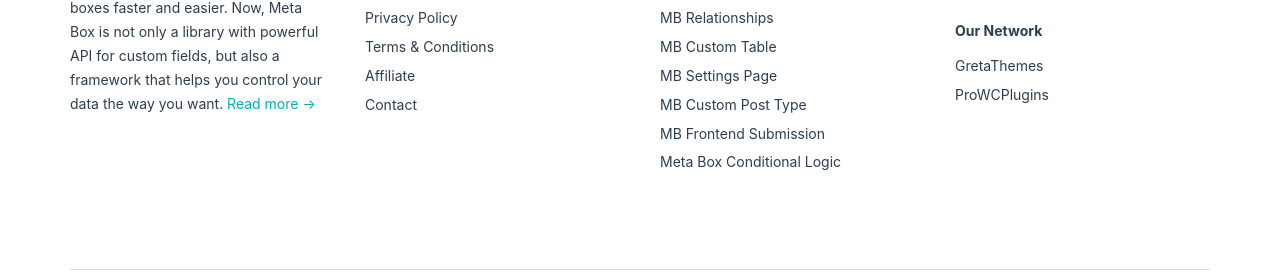
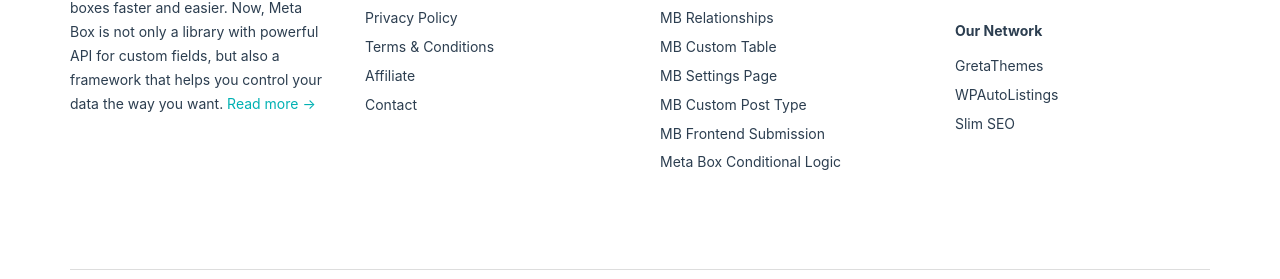
Before and after one commit to wpmetabox/docs, a Jekyll site: the page built from index.md, in a window 1280 px wide and 900 px high, scrolled down 933 px. Shown: the part 518-797 px from the top of the window. Built offline with Jekyll 4.4.1, drawn with Linux system fonts in a browser that asks for light colours; comment, search, counter and statistics services are not loaded.

Commit message:
Update footer.html

```diff
--- a/_includes/footer.html
+++ b/_includes/footer.html
@@ -43,8 +43,9 @@
 					</nav>
 					<h4>Our Network</h4>
 					<ul class="network">
-						<li><a href="https://gretathemes.com" title="Premium WordPress Themes">GretaThemes</a></li>
-						<li><a href="https://prowcplugins.com" title="Professional WooCommerce Plugins">ProWCPlugins</a></li>
+						<li><a href="https://gretathemes.com" title="Premium WordPress Themes" target="_blank">GretaThemes</a></li>
+						<li><a href="https://wpautolistings.com" title="WordPress Car Dealer Plugin" target="_blank">WPAutoListings</a></li>
+						<li><a href="https://wpslimseo.com" target="_blank">Slim SEO</a></li>
 					</ul>
 				</section>
 			</div>
```
